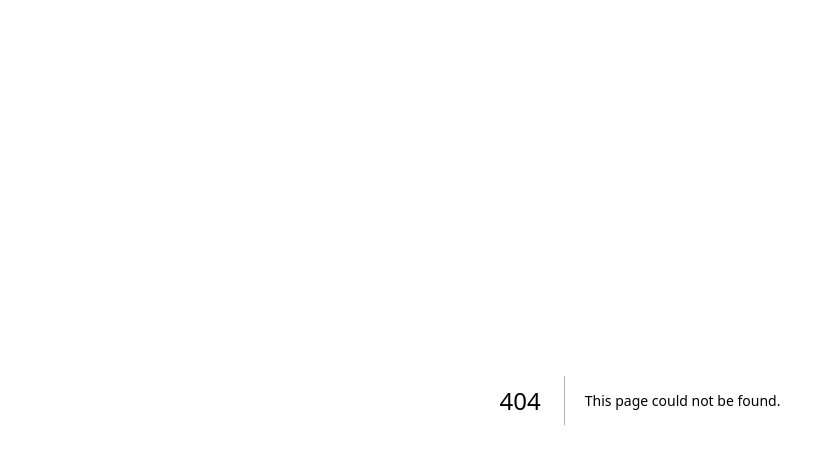
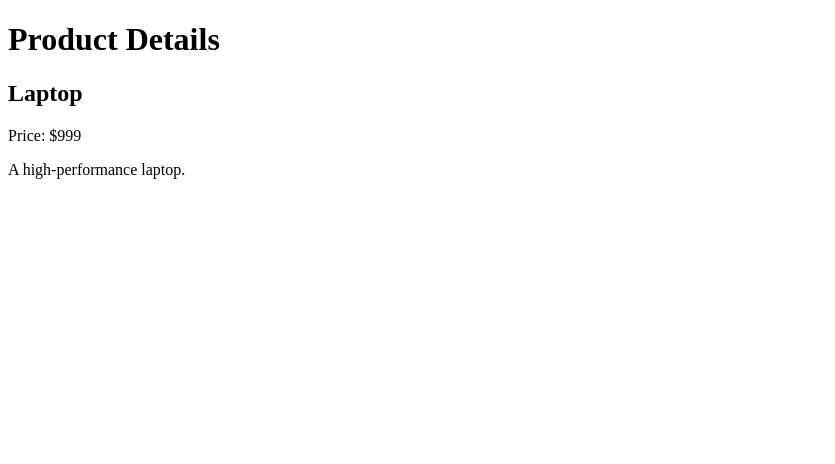
Before and after one commit to SlavKoVrn/ReactNext, a Next.js app: page /products/1 in a window 1280 px wide. Before the commit this address had no page. Shown: the top 464 px of the page, without its empty margins (0-835 px from the left). Built offline with nearby package versions, Linux system fonts and the light colour scheme.

Commit message:
products

```diff
--- /dev/null
+++ b/components/ProductDetail.js
@@ -0,0 +1,9 @@
+export default function ProductDetail({ product }) {
+  return (
+    <div>
+      <h2>{product.name}</h2>
+      <p>Price: ${product.price}</p>
+      <p>{product.description}</p>
+    </div>
+  );
+}
--- /dev/null
+++ b/data/products.js
@@ -0,0 +1,5 @@
+export const products = [
+  { id: 1, name: "Laptop", price: 999, description: "A high-performance laptop." },
+  { id: 2, name: "Smartphone", price: 699, description: "A sleek and powerful smartphone." },
+  { id: 3, name: "Tablet", price: 499, description: "A portable tablet for productivity." },
+];
--- /dev/null
+++ b/pages/products/[id].js
@@ -0,0 +1,22 @@
+import { useRouter } from "next/router";
+import { products } from "../../data/products";
+import ProductDetail from "../../components/ProductDetail";
+
+export default function ProductDetailPage() {
+  const router = useRouter();
+  const { id } = router.query;
+
+  // Find the product by ID
+  const product = products.find((p) => p.id === Number(id));
+
+  if (!product) {
+    return <p>Product not found.</p>;
+  }
+
+  return (
+    <div>
+      <h1>Product Details</h1>
+      <ProductDetail product={product} />
+    </div>
+  );
+}
--- /dev/null
+++ b/pages/products/index.js
@@ -0,0 +1,12 @@
+import Link from "next/link";
+import { products } from "../../data/products";
+import ProductList from "../../components/ProductList";
+
+export default function ProductsPage() {
+  return (
+    <div>
+      <h1>Product List</h1>
+      <ProductList products={products} />
+    </div>
+  );
+}
```
Also changed, not shown: components/ProductList.js (added, +15 -0 lines).
